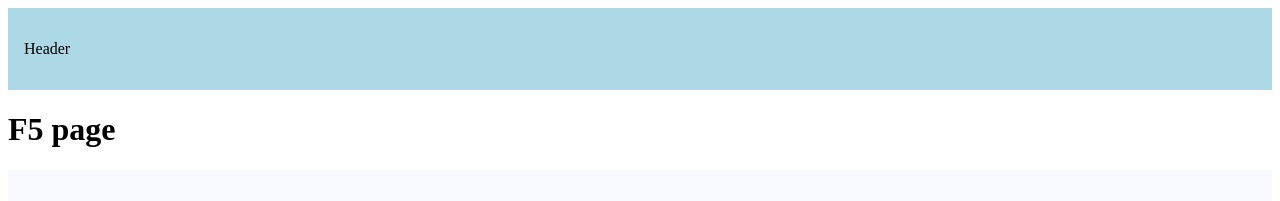
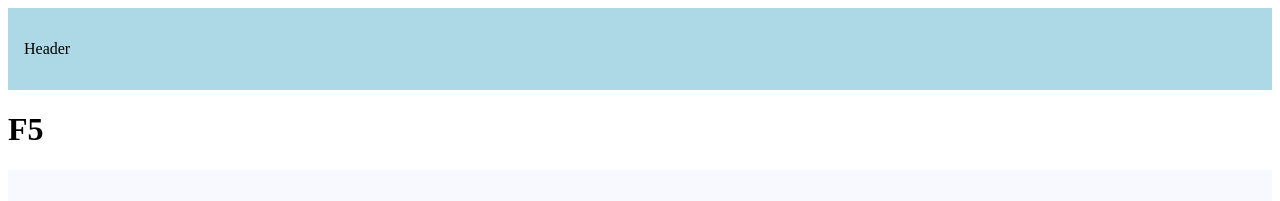
Before and after one commit to UJC100/nextjs-routing, a Next.js app: page /f5 in a window 1280 px wide. Shown: the top 201 px of the page. Built offline with nearby package versions, Linux system fonts and the light colour scheme.

Commit message:
page tsx fix

```diff
--- a/src/app/f5/page.tsx
+++ b/src/app/f5/page.tsx
@@ -1,3 +1,3 @@
 export default function F5() {
-    return <h1>F5 page</h1>
+    return <h1>F5</h1>
 }
```
